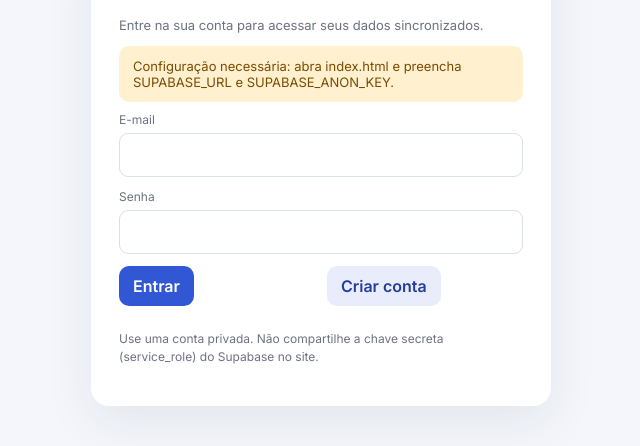
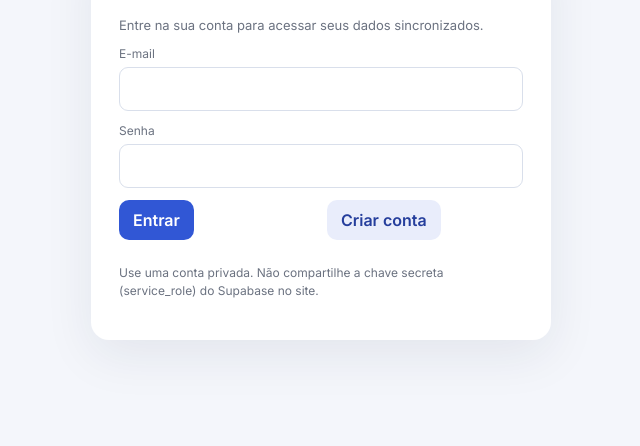
Before and after one commit to henriquegs1996-ux/Emprestimos, a plain HTML site: page index.html in a window 1280 px wide. Shown: the part 116-562 px from the top of the page, without its empty margins (319-959 px from the left). Drawn offline with nearby package versions, Linux system fonts and the light colour scheme.

Commit message:
Update Supabase URL and anon key in index.html

```diff
--- a/index.html
+++ b/index.html
@@ -27,8 +27,8 @@
 <footer class="hint" style="margin:24px 0">Dados privados por usuário. Confira os valores e as condições legais aplicáveis antes de formalizar empréstimos.</footer></main></div>
 <script>
 /* CONFIGURE estes dois valores com os dados do seu projeto Supabase. Use somente a chave publicável/anon, nunca service_role. */
-const SUPABASE_URL = "COLE_AQUI_A_URL_DO_SUPABASE";
-const SUPABASE_ANON_KEY = "COLE_AQUI_A_CHAVE_PUBLICAVEL_DO_SUPABASE";
+const SUPABASE_URL = "https://bpbesejejelmpothwoan.supabase.co";
+const SUPABASE_ANON_KEY = "sb_publishable_fKsn-0GXxF81xptqk6rnvA_7tjJjLN_";
 let db=null, session=null, clients=[], loans=[], installments=[], payments=[], currentPage="dashboard";
 const $=id=>document.getElementById(id);
 const money=n=>Number(n||0).toLocaleString("pt-BR",{style:"currency",currency:"BRL"});
```
